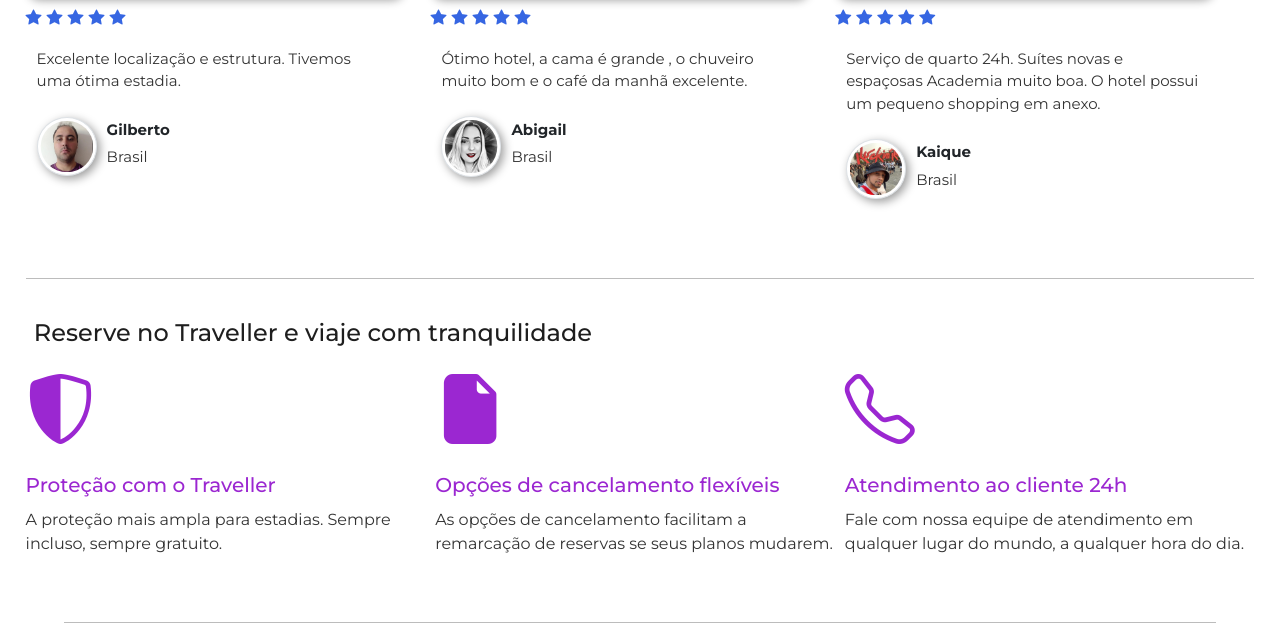
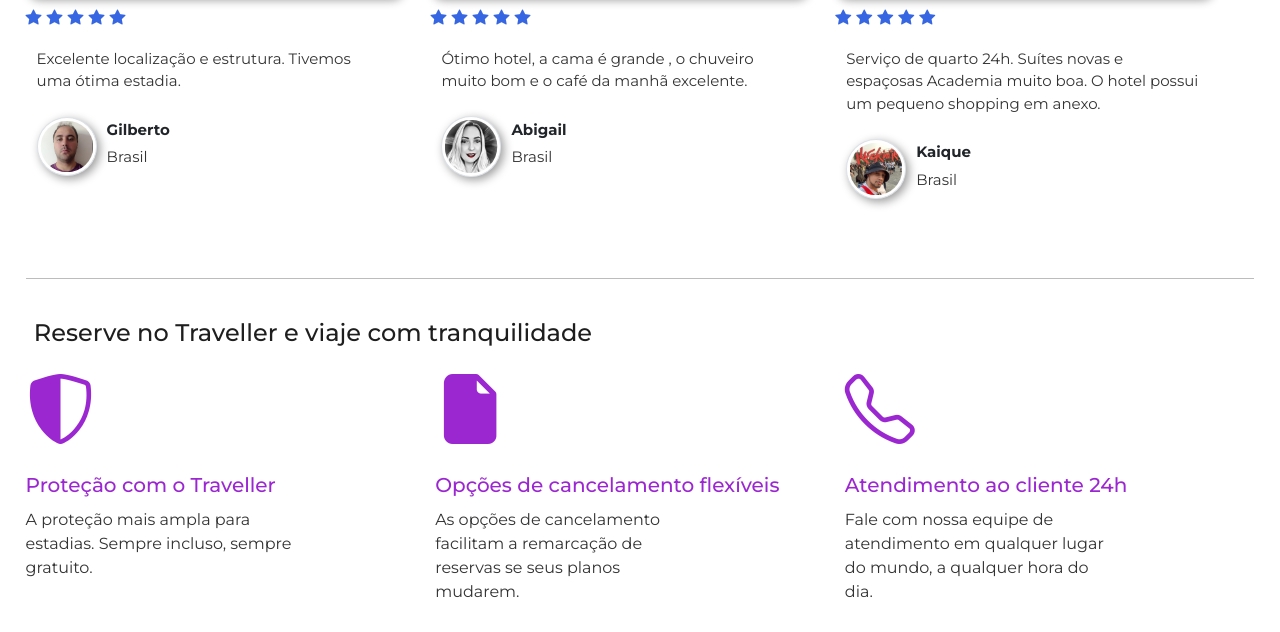
Before and after one commit to abigailmvlima/fiap-fase3-bootstrap, a plain HTML site: page index.html in a window 1280 px wide. Shown: the part 1149-1781 px from the top of the page. Drawn offline with nearby package versions, Linux system fonts and the light colour scheme.

Commit message:
ajustando coluna

```diff
--- a/index.html
+++ b/index.html
@@ -187,7 +187,7 @@
                     <i class="bi bi-shield-shaded"></i>
                     <div class="card-body">
                         <h3>Proteção com o Traveller</h3>
-                        <p class="paragrafo">A proteção mais ampla para estadias. Sempre incluso, sempre
+                        <p class="paragrafo col-8">A proteção mais ampla para estadias. Sempre incluso, sempre
                             gratuito.</p>
                     </div>
                 </div>
@@ -196,7 +196,7 @@
                     <i class="bi bi-file-earmark-fill"></i>
                     <div class="card-body">
                         <h3>Opções de cancelamento flexíveis</h3>
-                        <p class="paragrafo">As opções de cancelamento facilitam a remarcação de reservas se
+                        <p class="paragrafo col-8">As opções de cancelamento facilitam a remarcação de reservas se
                             seus planos mudarem.</p>
                     </div>
                 </div>
@@ -205,8 +205,8 @@
                     <i class="bi bi-telephone"></i>
                     <div class="card-body">
                         <h3>Atendimento ao cliente 24h</h3>
-                        <p class="paragrafo">Fale com nossa equipe de atendimento em qualquer lugar do mundo, a qualquer
-                            hora do dia.</p>
+                        <p class="paragrafo col-8">Fale com nossa equipe de atendimento em qualquer lugar do mundo,
+                            a qualquer hora do dia.</p>
                     </div>
                 </div>
 
```
